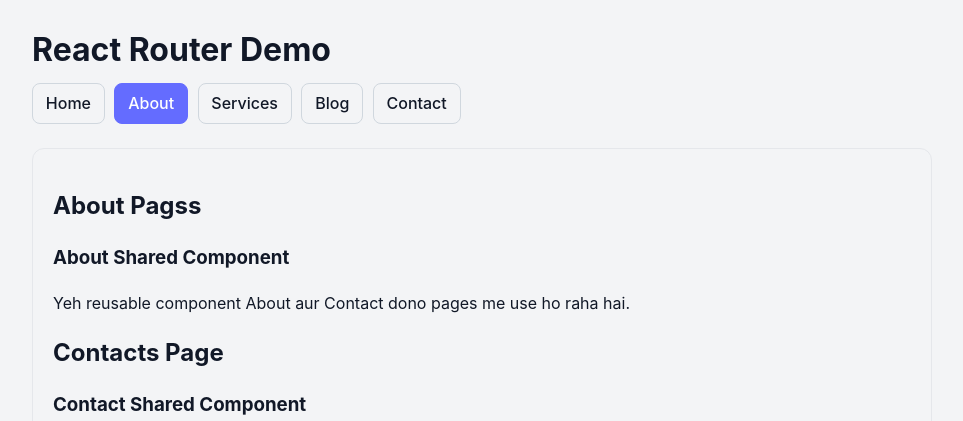
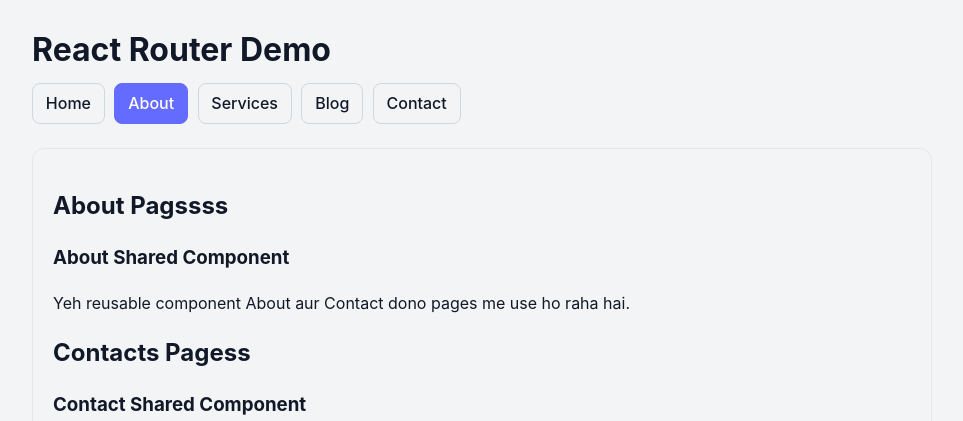
Before and after one commit to umer-jusani/testting-version-change, a React (Vite) app: page /about in a window 1280 px wide. Shown: the top 421 px of the page, without its empty margins (158-1121 px from the left). Built offline with nearby package versions, Linux system fonts and the light colour scheme.

Commit message:
contact changeeeeeeeeeeeee

```diff
--- a/src/pages/AboutPage.jsx
+++ b/src/pages/AboutPage.jsx
@@ -5,7 +5,7 @@ import ContactPage from './ContactPage.jsx'
 function AboutPage() {
   return (
     <>
-      <h2>About Pagss</h2>
+      <h2>About Pagssss</h2>
       <SampleInfo
         title="About Shared Component"
         text="Yeh reusable component About aur Contact dono pages me use ho raha hai."
--- a/src/pages/ContactPage.jsx
+++ b/src/pages/ContactPage.jsx
@@ -4,7 +4,7 @@ import { getSampleMessage } from '../utils/index.js'
 function ContactPage() {
   return (
     <>
-      <h2>Contacts Page</h2>
+      <h2>Contacts Pagess</h2>
       <SampleInfo
         title="Contact Shared Component"
         text="Same sample component yahan bhi import hua hai for reuse."
```
